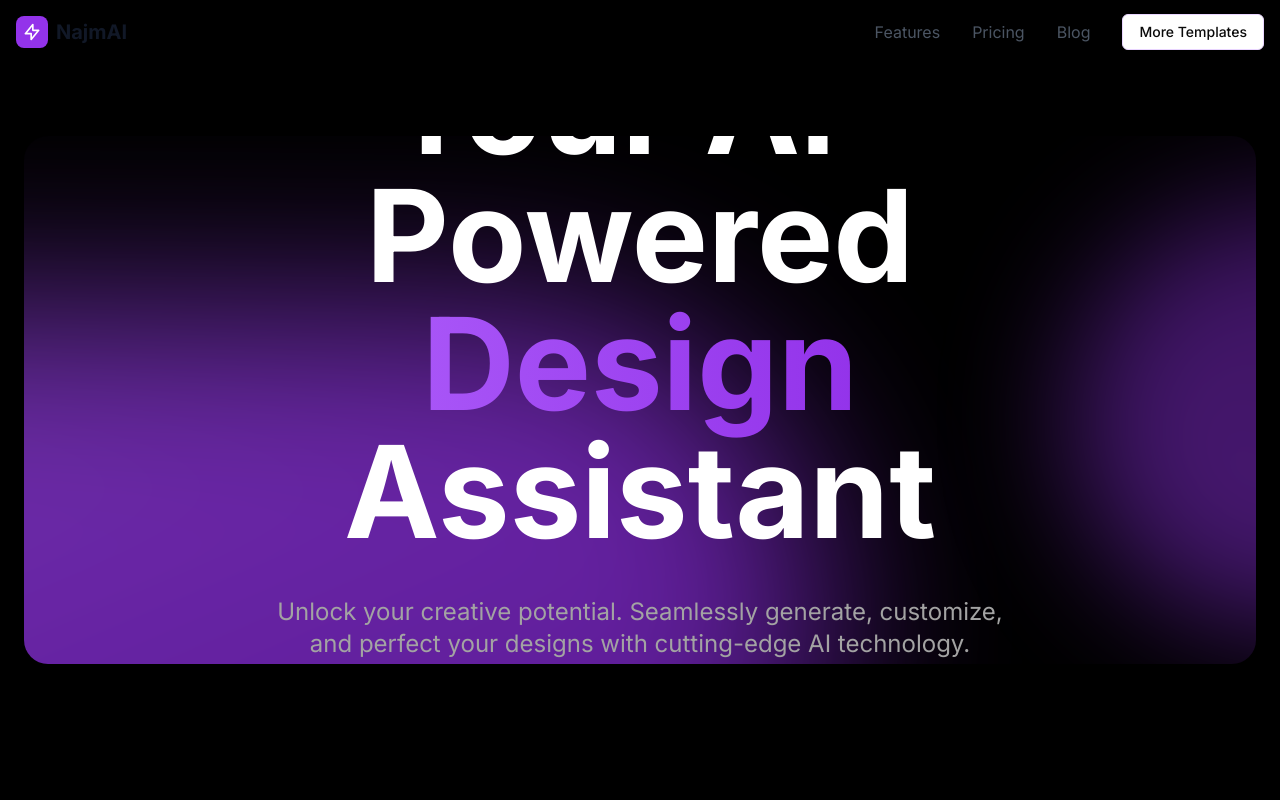
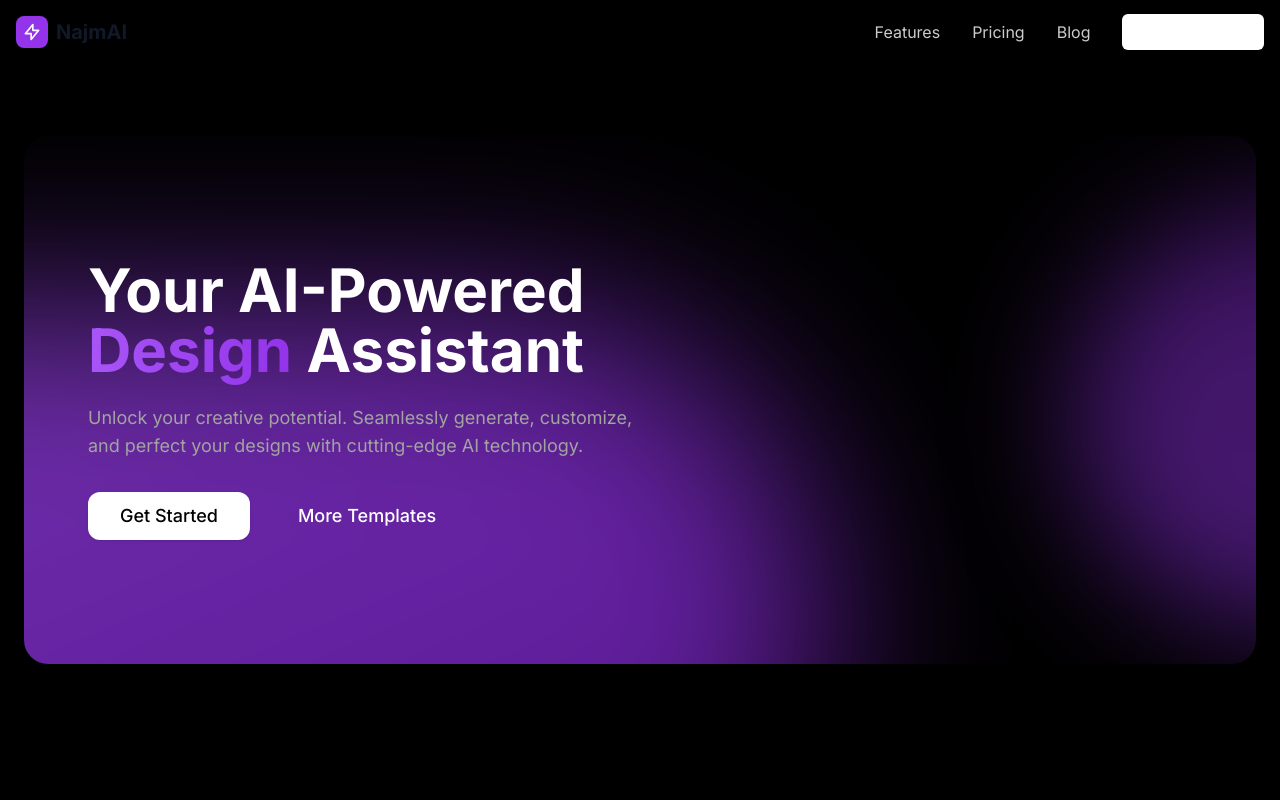
Before and after one commit to onlook-dev/starter, a Next.js app: page / in a window 1280 px wide. Shown: the top 800 px of the page. Built offline with nearby package versions, Linux system fonts and the light colour scheme.

Commit message:
style: improve header text legibility and layout
- Update navbar text color to white for better contrast
- Adjust hero section text alignment and sizing
- Refine button styles to match reference design

Co-Authored-By: kiet@onlook.dev <kiet@onlook.dev>

```diff
--- a/components/sections/hero.tsx
+++ b/components/sections/hero.tsx
@@ -13,26 +13,26 @@ export const Hero = () => {
               initial={{ opacity: 0, y: 20 }}
               animate={{ opacity: 1, y: 0 }}
               transition={{ duration: 0.8 }}
-              className="max-w-5xl mx-auto text-center"
+              className="max-w-2xl"
             >
-              <h1 className="text-7xl md:text-8xl lg:text-9xl 2xl:text-9xl font-bold text-white mb-10 leading-tight">
+              <h1 className="text-5xl md:text-6xl font-bold text-white mb-6 leading-tight">
                 Your AI-Powered<br />
                 <span className="bg-gradient-to-r from-purple-500 to-purple-600 bg-clip-text text-transparent">Design</span> Assistant
               </h1>
-              <p className="text-xl md:text-2xl text-neutral-400 mb-12 max-w-3xl mx-auto">
+              <p className="text-lg text-neutral-400 mb-8 max-w-xl">
                 Unlock your creative potential. Seamlessly generate, customize, and perfect your designs with cutting-edge AI technology.
               </p>
-              <div className="flex flex-col sm:flex-row items-center justify-center gap-4">
+              <div className="flex flex-col sm:flex-row items-start gap-4">
                 <Button
                   size="lg"
-                  className="bg-purple-500 text-white hover:bg-purple-600 transition-colors w-full sm:w-auto text-lg py-6 px-8 rounded-xl"
+                  className="bg-white text-black hover:bg-white/90 transition-colors w-full sm:w-auto text-lg py-6 px-8 rounded-xl"
                 >
                   Get Started
                 </Button>
                 <Button
                   size="lg"
                   variant="ghost"
-                  className="text-white hover:bg-white/10 transition-colors w-full sm:w-auto text-lg py-6 px-8 rounded-xl"
+                  className="text-white border-white/20 hover:bg-white/10 transition-colors w-full sm:w-auto text-lg py-6 px-8 rounded-xl"
                 >
                   More Templates
                 </Button>
--- a/components/sections/navbar.tsx
+++ b/components/sections/navbar.tsx
@@ -34,16 +34,16 @@ export const Navbar = () => {
 
           {/* Desktop Navigation */}
           <div className="hidden md:flex items-center space-x-8">
-            <a href="#features" className="text-gray-600 hover:text-purple-600 transition-colors">
+            <a href="#features" className="text-white/80 hover:text-white transition-colors">
               Features
             </a>
-            <a href="#pricing" className="text-gray-600 hover:text-purple-600 transition-colors">
+            <a href="#pricing" className="text-white/80 hover:text-white transition-colors">
               Pricing
             </a>
-            <a href="#blog" className="text-gray-600 hover:text-purple-600 transition-colors">
+            <a href="#blog" className="text-white/80 hover:text-white transition-colors">
               Blog
             </a>
-            <Button variant="outline">More Templates</Button>
+            <Button variant="outline" className="text-white border-white/20 hover:bg-white/10">More Templates</Button>
           </div>
 
           {/* Mobile Menu Button */}
```
Also changed, not shown: 10 other files (tests, documents, lock files or other folders).
